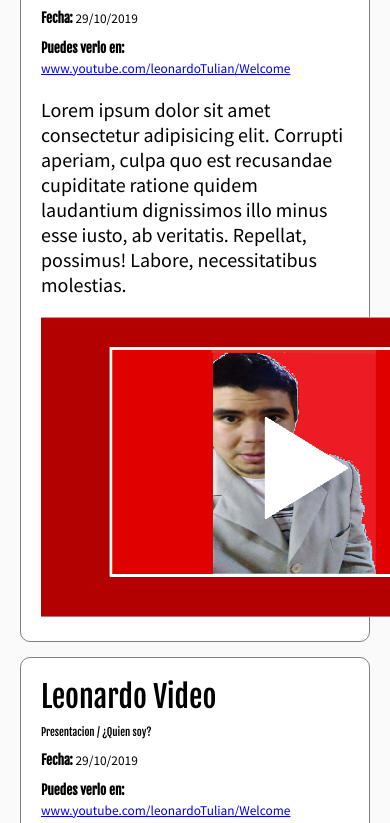
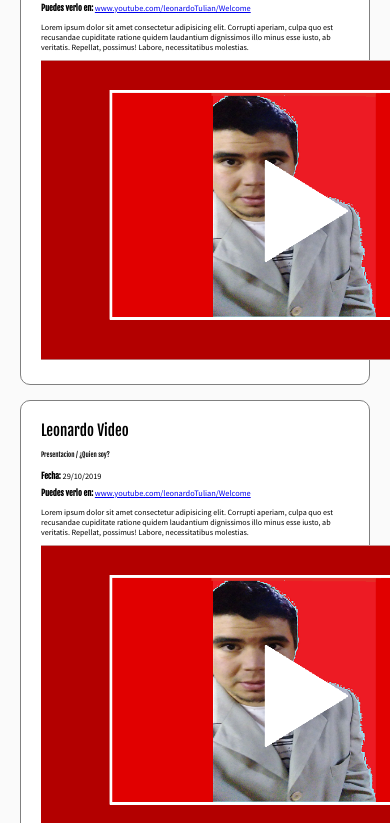
Before and after one commit to ezequielleonardo/ezequielleonardo, a plain HTML site: page index.html in a window 390 px wide. Shown: the part 400-1223 px from the top of the page. Drawn offline with Linux system fonts and the light colour scheme.

```diff
--- a/estilos/estilos.css
+++ b/estilos/estilos.css
@@ -109,7 +109,6 @@ font-size: 20px;
 
 .project-imageContainer{
   max-width: 100%;
-
 }
 
 .header {
@@ -342,6 +341,26 @@ figure {
 }
 .project-details{
   width: auto;
+  font-size: 10px;
+}
+.project-course, .project-date, .project-url{
+  margin: .4em 0 ;
+}
+.project-title{
+font-size: 1.5em;
+margin-bottom: .3em;
+}
+.project-url{
+font-size: 1em;
+}
+.project-course{
+font-size: .7em;
+}
+.project-date{
+font-size: 1em;
+}
+.project-description{
+  font-size: .8em;
 }
 }
 
```
